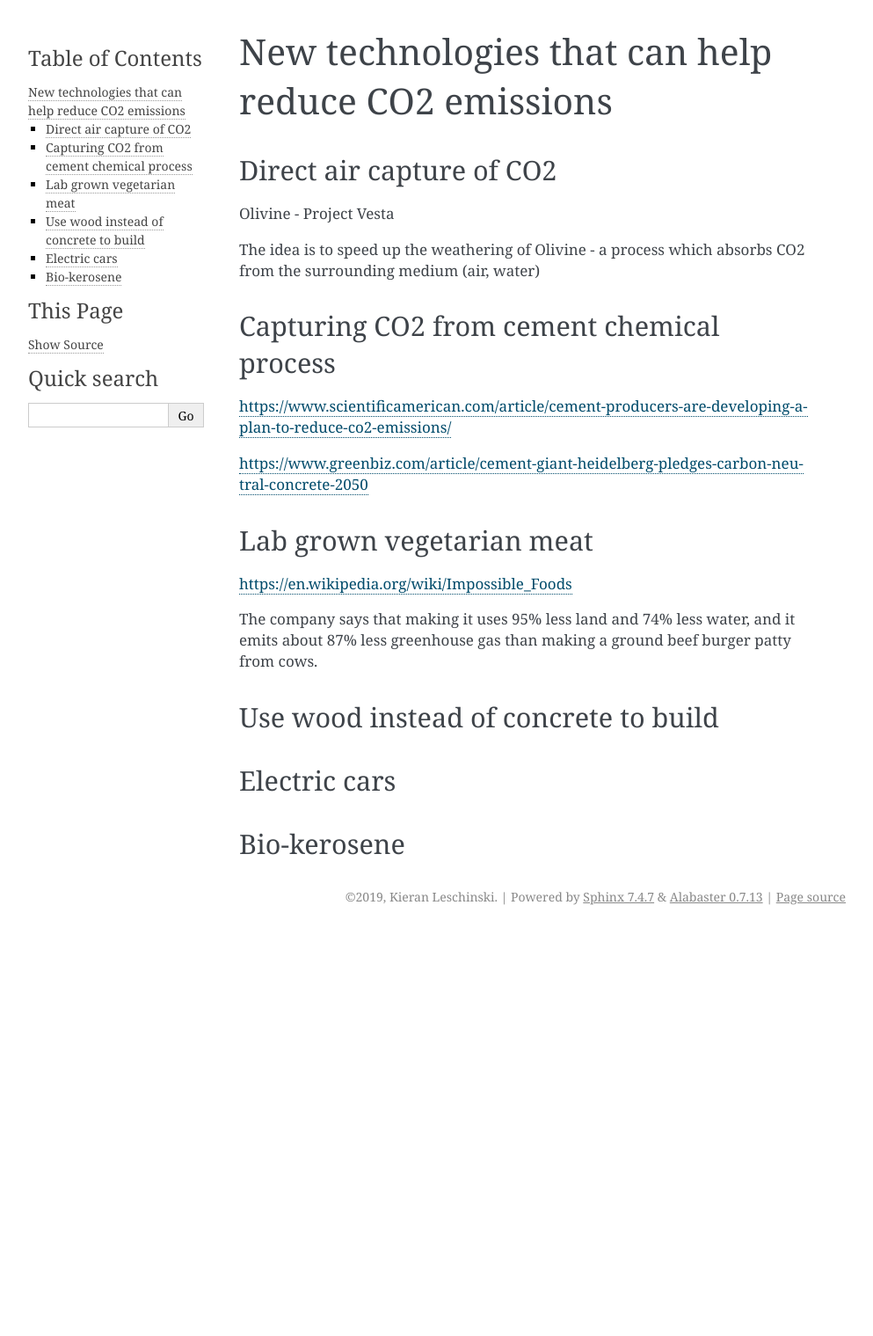
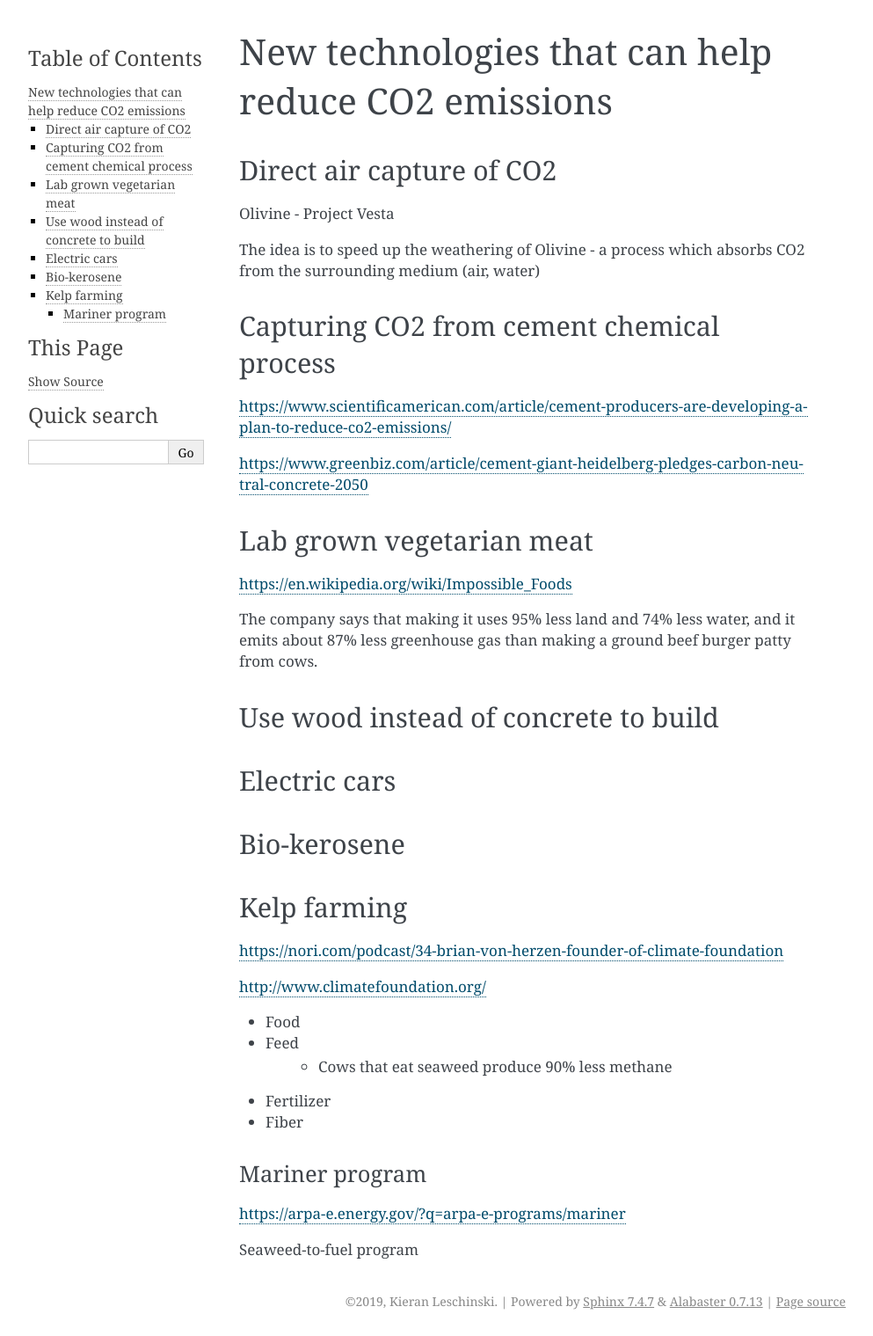
Before and after one commit to astronomyk/avoiding_armageddon, a Sphinx documentation site: the page built from source/climate_change/hope.rst, in a window 1280 px wide. Shown: the whole page at 88% size, without its empty margins (148-1141 px from the left). Built offline with Sphinx 7.4.7, drawn with Linux system fonts in a browser that asks for light colours; before the commit the page ends 1059 px from its top, so only the background shows below that.

Commit message:
kelp farming

```diff
--- a/source/climate_change/co2_numbers.rst
+++ b/source/climate_change/co2_numbers.rst
@@ -8,6 +8,10 @@ Russia       1,800
 Japan        1,300
 
 Units are Mt/yr CO2eq
+
+
+
+
 
 IPCC 2014 AR5 WG3 Chapter 7
 Energy generation total 35% of GHG (2010)
--- a/source/climate_change/hope.rst
+++ b/source/climate_change/hope.rst
@@ -7,9 +7,6 @@ Olivine - Project Vesta
 
 The idea is to speed up the weathering of Olivine - a process which absorbs CO2
 from the surrounding medium (air, water)
-
-
-
 
 
 Capturing CO2 from cement chemical process
@@ -38,3 +35,23 @@ Electric cars
 
 Bio-kerosene
 ------------
+
+
+Kelp farming
+------------
+https://nori.com/podcast/34-brian-von-herzen-founder-of-climate-foundation
+
+http://www.climatefoundation.org/
+
+- Food
+- Feed
+    - Cows that eat seaweed produce 90% less methane
+- Fertilizer
+- Fiber
+
+
+Mariner program
++++++++++++++++
+https://arpa-e.energy.gov/?q=arpa-e-programs/mariner
+
+Seaweed-to-fuel program
```
Also changed, not shown: source/climate_change/direct_air_capture.rst (added, +9 -0 lines), source/climate_change/pleistocene_park.rst (added, +9 -0 lines), README.md (line endings or trailing spaces).
